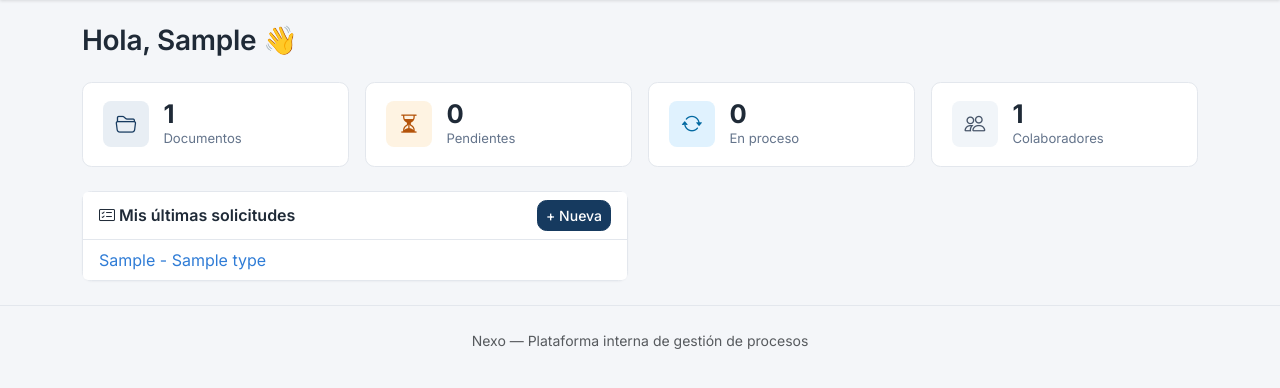
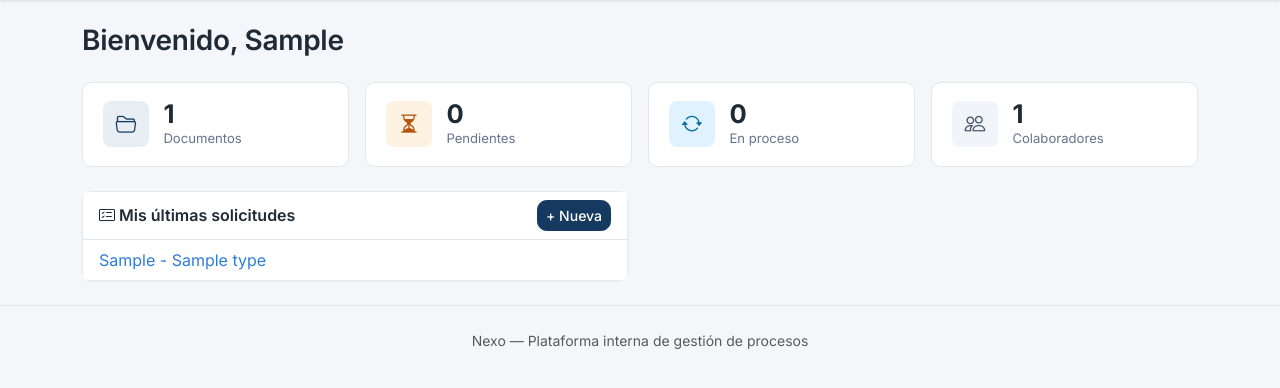
Before and after one commit to AaronChavezMtz/nexo-intranet, a Flask app: page /dashboard in a window 1280 px wide. Shown: the part 56-444 px from the top of the page. Run offline with Flask 3, Linux system fonts and the light colour scheme; a user stored in the database is signed in; tables that the repository leaves empty hold one stand-in row (values such as "Sample post").

Commit message:
fix:Mensaje de Inicio

```diff
--- a/app/templates/dashboard.html
+++ b/app/templates/dashboard.html
@@ -1,7 +1,7 @@
 {% extends "base.html" %}
 {% block title %}Inicio - Nexo{% endblock %}
 {% block content %}
-<h3 class="mb-4">Hola, {{ current_user.full_name.split(' ')[0] }} 👋</h3>
+<h3 class="mb-4">Bienvenido, {{ current_user.full_name.split(' ')[0] }} </h3>
 
 <div class="row g-3 mb-4">
   <div class="col-6 col-md-3">
```
